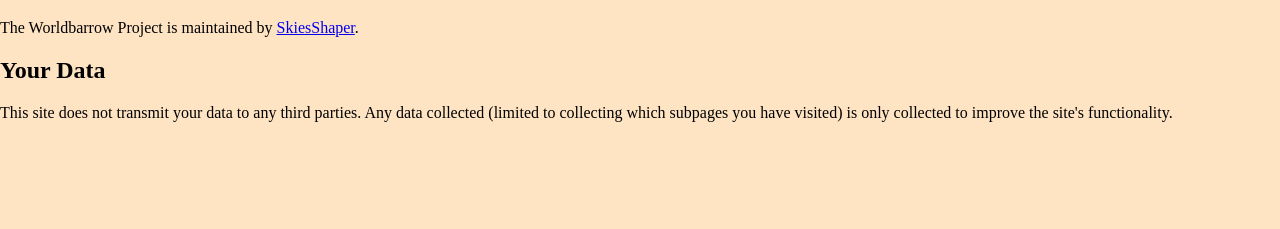
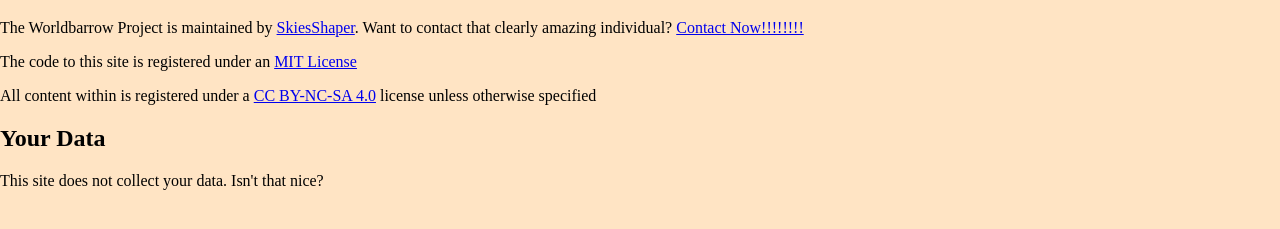
Before and after one commit to skies-shaper/D-D-site, a website: page settings.html in a window 1280 px wide. Shown: the part 61-290 px from the top of the page. Drawn offline with Linux system fonts and the light colour scheme; a web font is replaced by a local one.

Commit message:
Added contact info and license etc

```diff
--- a/settings.html
+++ b/settings.html
@@ -17,9 +17,12 @@
 </head>
 <body>
     <h1>About</h1>
-    <p>The Worldbarrow Project is maintained by <a href="https://skies-shaper.github.io">SkiesShaper</a>.</p>
+    <p>The Worldbarrow Project is maintained by <a href="https://skies-shaper.github.io">SkiesShaper</a>. Want to contact that clearly amazing individual?  <a href="mailto:sporangeisaword@duck.com">Contact Now!!!!!!!!</a></p>
+    <p>The code to this site is registered under an <a href="LICENSE">MIT License</a></p>
+    <p>All content within is registered under a <a href="http://creativecommons.org/licenses/by-nc-sa/4.0/?ref=chooser-v1">CC BY-NC-SA 4.0</a> license unless otherwise specified</p>
     <h2>Your Data</h2>
-    <p>This site does not transmit your data to any third parties. Any data collected (limited to collecting which subpages you have visited) is only collected to improve the site's functionality.</p>
+    <p>This site does not collect your data. Isn't that nice?</p>
+
 
 </body>
 </html>
```
Also changed, not shown: 1 other file.
